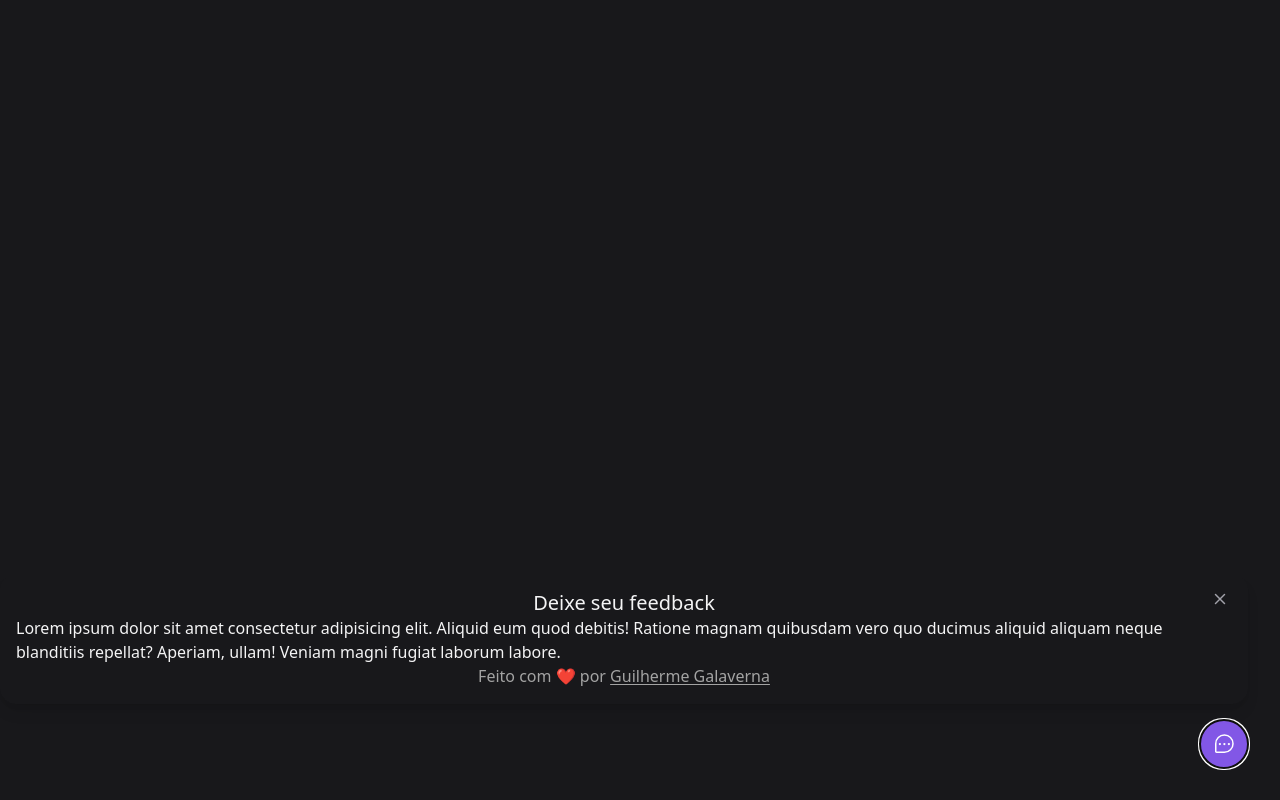
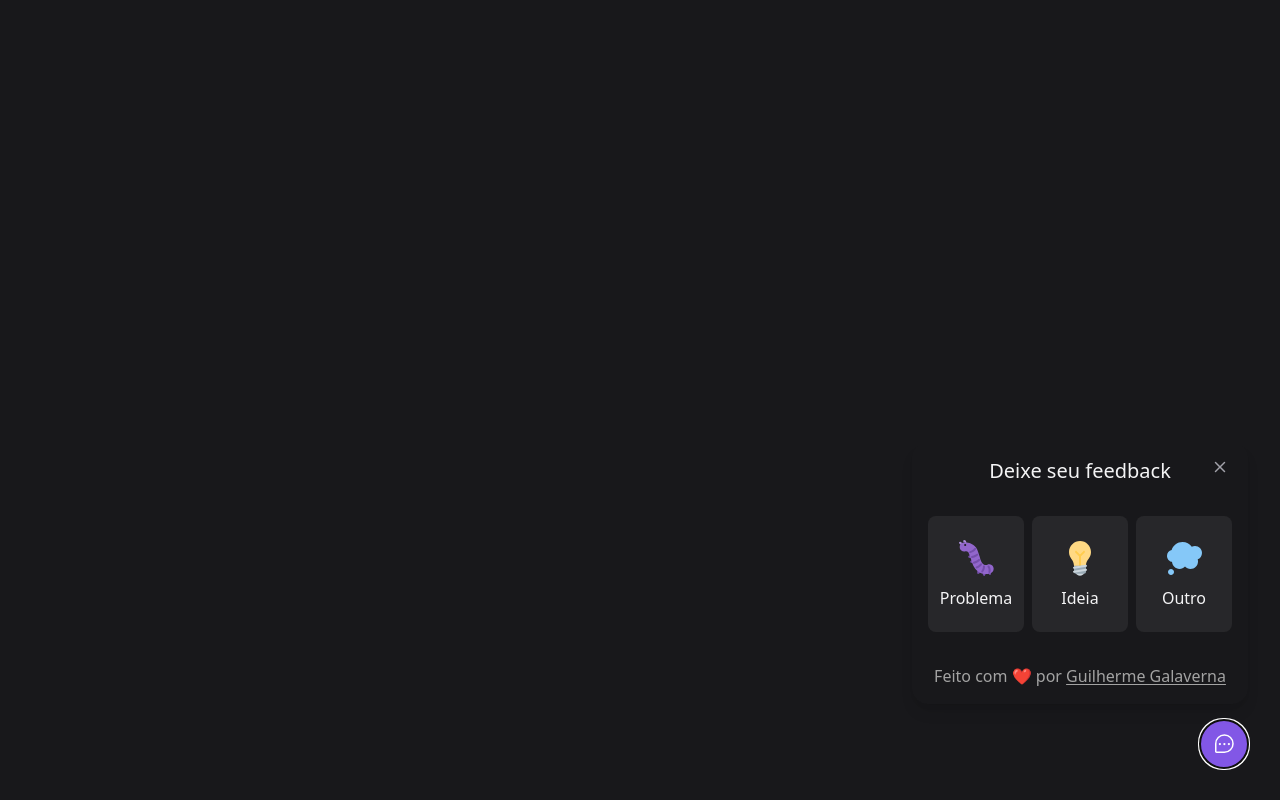
Before and after one commit to Guigalaverna/fidget-web, a React (Vite) app: page / in a window 1280 px wide. Both pictures are taken after a click on the button "Feedback". Built offline with nearby package versions, Linux system fonts and the light colour scheme.

Commit message:
feat: create feedback submit steps

```diff
--- a/src/components/Widget/CloseButton.tsx
+++ b/src/components/Widget/CloseButton.tsx
@@ -4,7 +4,7 @@ import { X } from "phosphor-react";
 export function CloseButton() {
   return (
     <Popover.Button
-      className="right-5 absolute text-zinc-400 hover:text-zinc-100"
+      className="right-5 absolute text-zinc-400 hover:text-zinc-100 transition-colors duration-200"
       title="Fechar formulário de feeback"
     >
       <X className="w-4 h-4" weight="bold" />
--- a/src/components/Widget/Form.tsx
+++ /dev/null
@@ -1,30 +0,0 @@
-import { CloseButton } from "./CloseButton";
-
-export function WidgetForm() {
-  return (
-    <div className="bg-zinc-9 p-4 relative rounded-2xl mb-4 flex flex-col items-center shadow-lg w-[calc(100vw-2rem)] md:w-auto">
-      <header>
-        <span className="text-xl leading-6">Deixe seu feedback</span>
-        <CloseButton />
-      </header>
-
-      <p>
-        Lorem ipsum dolor sit amet consectetur adipisicing elit. Aliquid eum
-        quod debitis! Ratione magnam quibusdam vero quo ducimus aliquid aliquam
-        neque blanditiis repellat? Aperiam, ullam! Veniam magni fugiat laborum
-        labore.
-      </p>
-
-      <footer className="text-neutral-400">
-        Feito com <span>❤</span> por{" "}
-        <a
-          href="https://github.com/Guigalaverna/"
-          target="_blank"
-          className="underline underline-offset-2"
-        >
-          Guilherme Galaverna
-        </a>
-      </footer>
-    </div>
-  );
-}
--- /dev/null
+++ b/src/components/Widget/Form/Steps/FeedbackContentStep.tsx
@@ -0,0 +1,59 @@
+import { ArrowLeft, Camera } from "phosphor-react";
+import { feedbackTypes } from "..";
+import { CloseButton } from "../../CloseButton";
+
+interface FeedbackContentType {
+  selectedType: "bug" | "idea" | "other";
+  onFeedbackRestart: () => void;
+}
+
+export function FeedbackContentStep({
+  selectedType,
+  onFeedbackRestart,
+}: FeedbackContentType) {
+  return (
+    <>
+      <header className="flex items-center">
+        <button
+          type="button"
+          className="absolute top-5 left-5 text-zinc-400 hover:text-zinc-100 transition-colors duration-200"
+          onClick={onFeedbackRestart}
+        >
+          <ArrowLeft weight="bold" className="w-4 h-4" />
+        </button>
+        <span className="text-xl leading-6 flex items-center gap-2">
+          <img
+            src={feedbackTypes[selectedType].image.source}
+            alt={feedbackTypes[selectedType].image.alt}
+            className="w-6 h-6"
+          />
+          {feedbackTypes[selectedType].title}
+        </span>
+        <CloseButton />
+      </header>
+
+      <form className="my-4 w-full">
+        <textarea
+          className="min-w-[304px] w-full min-h-[112px] text-sm placeholder:text-zinc-400 text-zinc-100 border-zinc-600 bg-transparent rounded-md focus:border-x-brand-500 focus:ring-brand-500 focus:ring-1 resize-none focus:outline-none scrollbar scrollbar-thumb-zinc-700 scrollbar-track-transparent scrollbar-thin"
+          placeholder="Conte com detalhes o que está acontecendo"
+          required
+        />
+        <footer className="flex gap-2 mt-2">
+          <button
+            type="button"
+            className="bg-zinc-800 p-2 rounded-md border-transparent hover:bg-zinc-700 transition-colors duration-200 focus:otuline-none focus:ring-2 focus:ring-offset-2 focus:ring-offset-zinc-900 focus:ring-brand-500 focus:ring-1 focus:outline-none"
+          >
+            <Camera className="w-6 h-6 text-zinc-100" />
+          </button>
+
+          <button
+            type="submit"
+            className="p-2 bg-brand-500 rounded-md border-transparent flex-1 flex justify-center items-center text-sm hover:bg-brand-300 transition-colors duration-200 focus:otuline-none focus:ring-2 focus:ring-offset-2 focus:ring-offset-zinc-900 focus:ring-brand-500 focus:ring-1 focus:outline-none"
+          >
+            Enviar feedback
+          </button>
+        </footer>
+      </form>
+    </>
+  );
+}
--- /dev/null
+++ b/src/components/Widget/Form/Steps/FeedbackSuccessStep.tsx
@@ -0,0 +1 @@
+export function FeedbackSuccessStep() {}
--- /dev/null
+++ b/src/components/Widget/Form/Steps/FeedbackTypeStep.tsx
@@ -0,0 +1,32 @@
+import { FeedbackType, feedbackTypes } from "..";
+import { CloseButton } from "../../CloseButton";
+
+interface FeedbackTypes {
+  onFeedbackTypeChanged: (type: FeedbackType) => void;
+}
+
+export function FeedbackTypeStep({ onFeedbackTypeChanged }: FeedbackTypes) {
+  return (
+    <>
+      <header>
+        <span className="text-xl leading-6">Deixe seu feedback</span>
+        <CloseButton />
+      </header>
+
+      <div className="flex py-8 gap-2 w-auto">
+        {Object.entries(feedbackTypes).map(([key, value]) => {
+          return (
+            <button
+              key={key}
+              onClick={() => onFeedbackTypeChanged(key as FeedbackType)}
+              className="bg-zinc-800 rounded-lg py-5 w-24 flex-1 flex flex-col items-center gap-2 border-2 border-transparent hover:border-brand-500 focus:border-brand-500 focus:outline-none"
+            >
+              <img src={value.image.source} alt={value.image.alt} />
+              <span>{value.title}</span>
+            </button>
+          );
+        })}
+      </div>
+    </>
+  );
+}
--- /dev/null
+++ b/src/components/Widget/Form/index.tsx
@@ -0,0 +1,69 @@
+import { CloseButton } from "../CloseButton";
+
+import Bug from "../../../assets/bug.svg";
+import Idea from "../../../assets/idea.svg";
+import Thought from "../../../assets/thought.svg";
+import { useState } from "react";
+import { FeedbackTypeStep } from "./Steps/FeedbackTypeStep";
+import { FeedbackContentStep } from "./Steps/FeedbackContentStep";
+
+export type FeedbackType = keyof typeof feedbackTypes;
+
+export const feedbackTypes = {
+  bug: {
+    title: "Problema",
+    image: {
+      source: Bug,
+      alt: "Inseto relacionado a um problema",
+    },
+  },
+
+  idea: {
+    title: "Ideia",
+    image: {
+      source: Idea,
+      alt: "Uma lâmpada relacionada a uma ideia",
+    },
+  },
+
+  other: {
+    title: "Outro",
+    image: {
+      source: Thought,
+      alt: "Um balão relacionado a outro tipo de feeback",
+    },
+  },
+};
+
+export function WidgetForm() {
+  const [selectedFeebackType, setSelectedFeedbackType] =
+    useState<FeedbackType | null>();
+
+  function handleRestartFeedback() {
+    setSelectedFeedbackType(null);
+  }
+
+  return (
+    <div className="bg-zinc-9 p-4 relative rounded-2xl mb-4 flex flex-col items-center shadow-lg w-[calc(100vw-2rem)] md:w-auto">
+      {!selectedFeebackType ? (
+        <FeedbackTypeStep onFeedbackTypeChanged={setSelectedFeedbackType} />
+      ) : (
+        <FeedbackContentStep
+          onFeedbackRestart={handleRestartFeedback}
+          selectedType={selectedFeebackType}
+        />
+      )}
+
+      <footer className="text-neutral-400">
+        Feito com <span>❤</span> por{" "}
+        <a
+          href="https://github.com/Guigalaverna/"
+          target="_blank"
+          className="underline underline-offset-2"
+        >
+          Guilherme Galaverna
+        </a>
+      </footer>
+    </div>
+  );
+}
```
